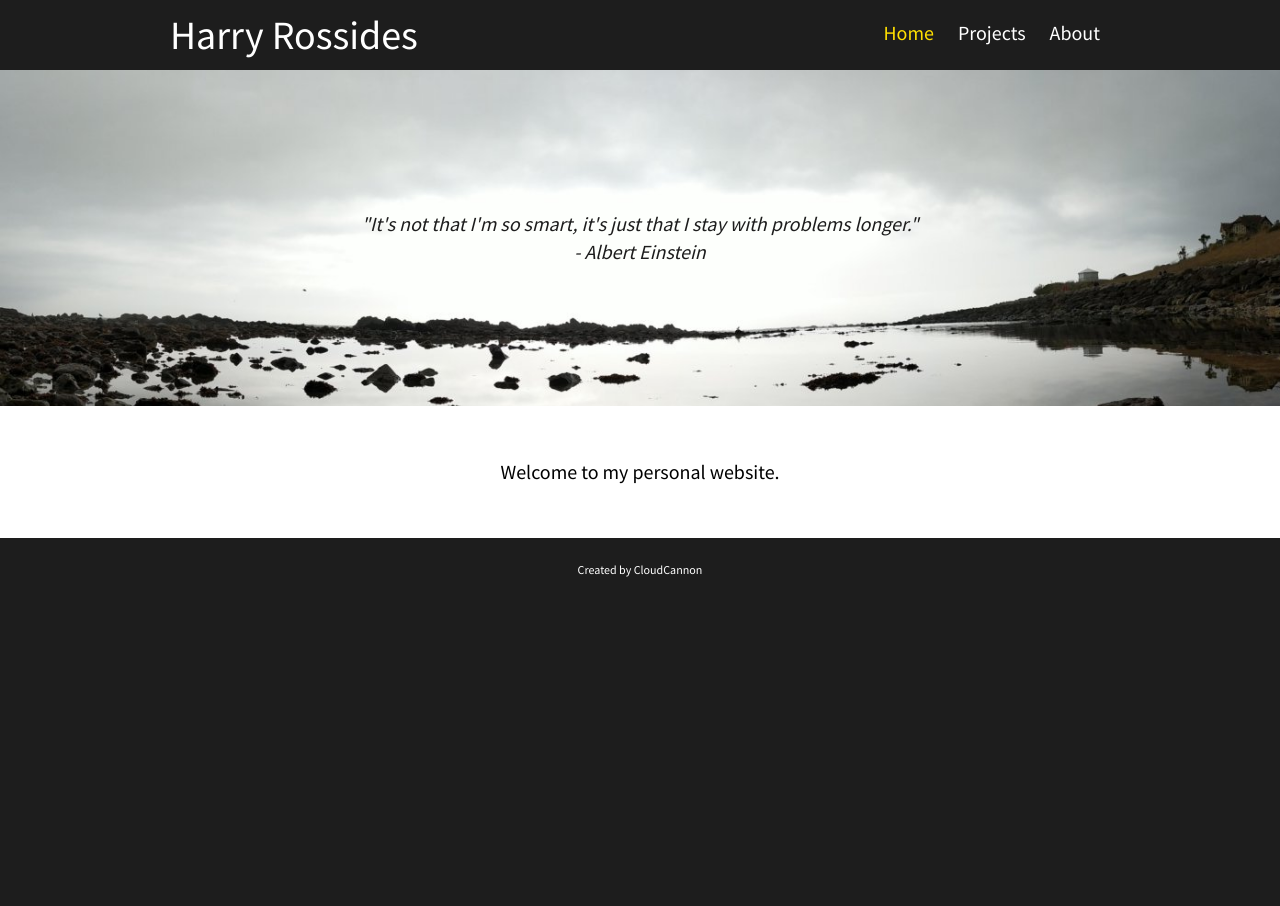
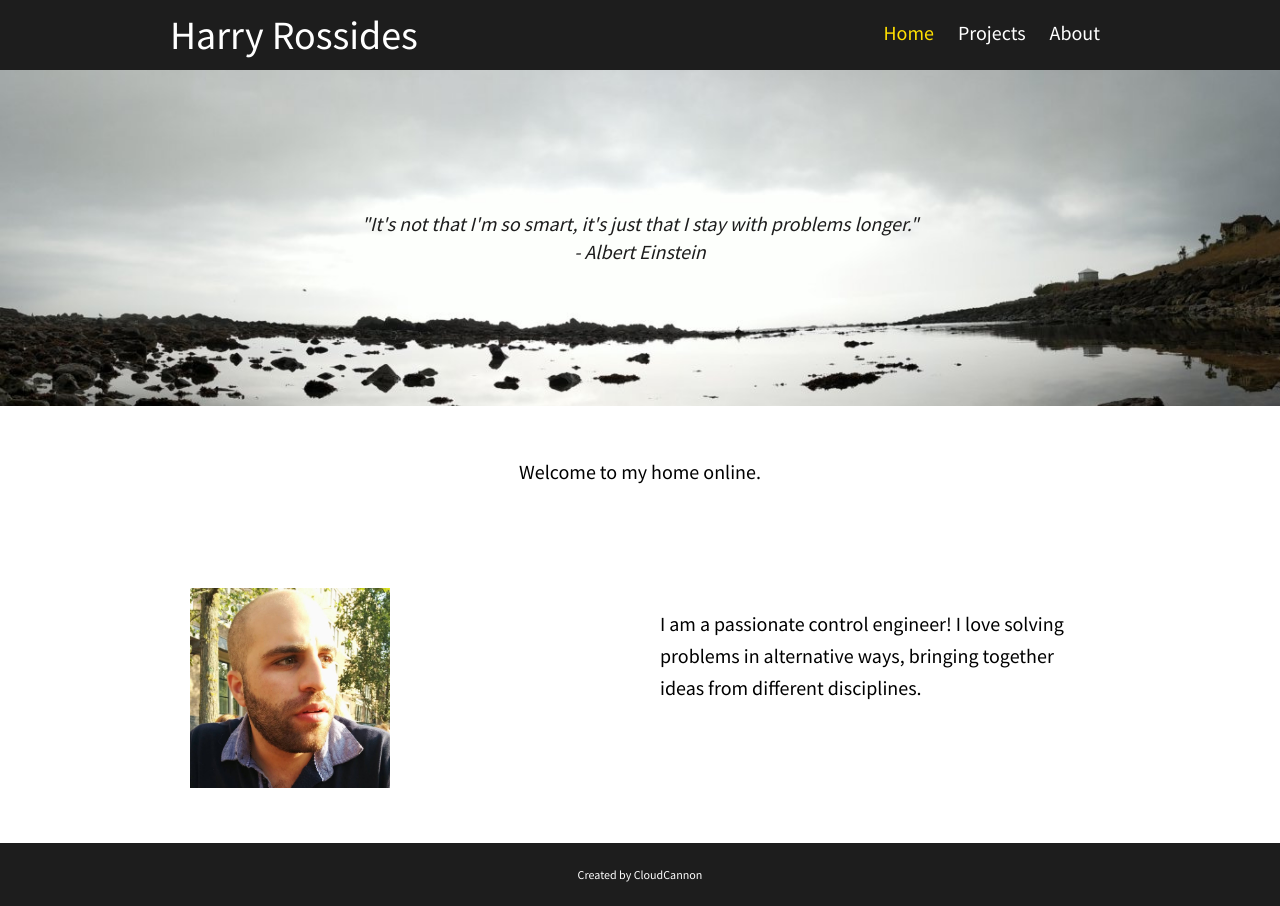
Before and after one commit to HarryRos/HarryRos.github.io, a Jekyll site: the page built from index.html, in a window 1280 px wide. Built offline with Jekyll 4.4.1, drawn with Linux system fonts in a browser that asks for light colours.

Commit message:
Picture of me

```diff
--- a/css/style.css
+++ b/css/style.css
@@ -227,3 +227,7 @@ input[type="submit"] {
 	margin: 30px 0 0 0;
 	font-size: 20px;
 }
+
+img.rounded {
+	border-radius: 100%;
+}
--- a/index.html
+++ b/index.html
@@ -11,8 +11,25 @@ navigation_weight: 1
 
 
 <div class="container">
-	<p class="post-hero center-text spacing">Welcome to my personal website.</p>
+	<p class="post-hero center-text spacing">Welcome to my home online.</p>
 </div>
+
+<div class="container">
+	<div class="columns spacing">
+		<div class="column half">
+			<img src="/images/Charalambos_Rossides.jpg" width="200" alt="Charalambos Rossides">
+		</div>
+		<div class="column half">
+			<p>
+				I am a passionate control engineer!
+				I love solving problems in alternative ways,
+				bringing together ideas from different disciplines.
+			</p>
+		</div>
+	</div>
+
+</div>
+
 <!--
 <div class="container">
 	<div class="columns spacing">
```
Also changed, not shown: images/Charalambos_Rossides.jpg (added), images/bg_old.jpg (deleted), images/bread.jpg (deleted), images/cookie.jpg (deleted), images/cupcake.jpg (deleted).
